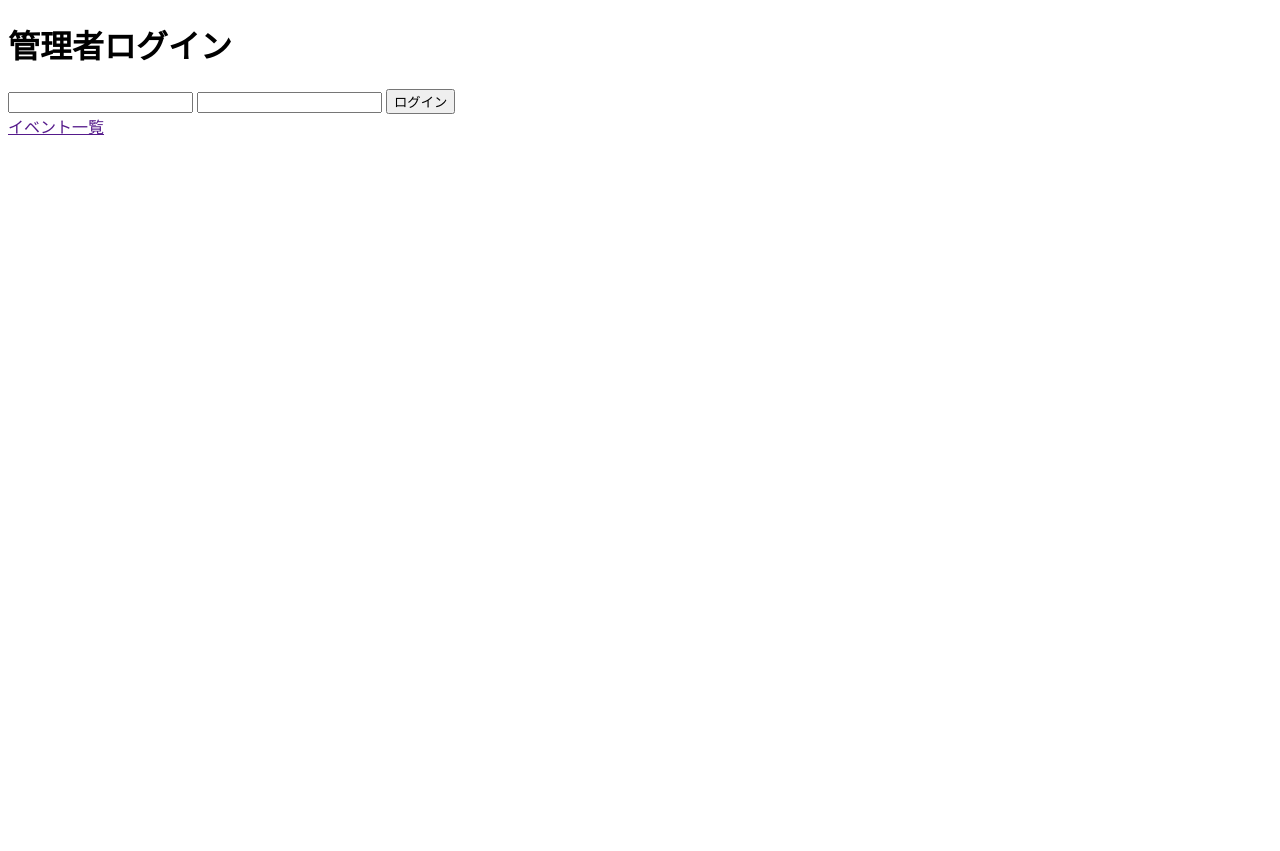
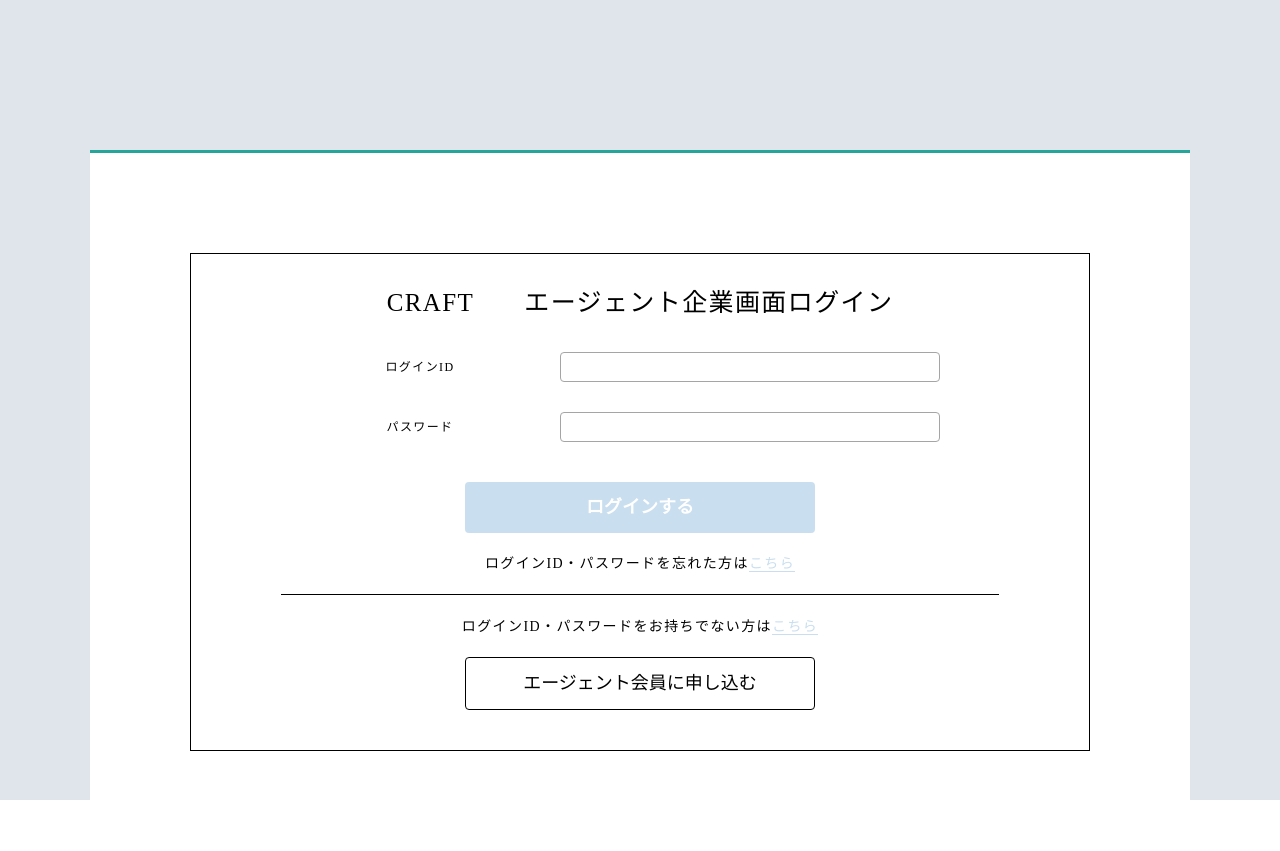
Before and after one commit to posse-ap/-teamdev-2022-posse1-team2C-, a PHP site: page /agent/login.php in a window 1280 px wide. Before the commit the page ends 135 px from the top, so only its background shows below. Run offline with PHP 8.4, Linux system fonts and the light colour scheme.

Commit message:
#22 loginPage作成

```diff
--- a/src/CRAFT/agent/login.php
+++ b/src/CRAFT/agent/login.php
@@ -30,17 +30,44 @@ if (!empty($_POST)) {
   <meta http-equiv="X-UA-Compatible" content="IE=edge">
   <meta name="viewport" content="width=device-width, initial-scale=1.0">
   <title>管理者ログイン</title>
+  <link rel="stylesheet" href="../../assets/css/reset.css">
+  <link rel="stylesheet" href="../../assets/css/agent_login.css">
 </head>
 
 <body>
-  <div>
-    <h1>管理者ログイン</h1>
-    <form action="/admin/login.php" method="POST">
-      <input type="email" name="email" required>
-      <input type="password" required name="password">
-      <input type="submit" value="ログイン">
-    </form>
-    <a href="">イベント一覧</a>
+  <div class="content">
+    <main class="main">
+      <!-- <h1>管理者ログイン</h1>
+      <form action="/admin/login.php" method="POST">
+        <input type="email" name="email" required>
+        <input type="password" required name="password">
+        <input type="submit" value="ログイン">
+      </form>
+      <a href="">イベント一覧</a> -->
+      <div class="login">
+        <div class="login__inner">
+          <h1 class="login__inner__title"><span>CRAFT</span>エージェント企業画面ログイン</h1>
+          <form action="/" method="" class="login__inner__form">
+            <dl class="login__inner__form__list">
+              <div class="login__inner__form__item">
+                <dt><label for="loginID">ログインID</label></dt>
+                <dd><input id="loginID" type="text" name="loginID"></dd>
+              </div>
+              <div class="login__inner__form__item">
+                <dt><label for="password">パスワード</label></dt>
+                <dd><input id="password" type="text" name="password"></dd>
+              </div>
+              <div class="login__inner__form__footer"></div>
+              <button class="login__inner__form__button" id="submit">ログインする</button>
+            </dl>
+          </form>
+          <p class="login__inner__text">ログインID・パスワードを忘れた方は<a href="#" class="login__inner__nav">こちら</a></p>
+          <hr class="login__inner__border"></hr>
+          <p class="login__inner__text">ログインID・パスワードをお持ちでない方は<a href="#" class="login__inner__nav">こちら</a></p>
+          <button class="login__inner__new">エージェント会員に申し込む</button>
+        </div>
+      </div>
+    </main>
   </div>
 </body>
 
--- /dev/null
+++ b/src/assets/css/agent_login.css
@@ -0,0 +1,188 @@
+body {
+  font-size: 14px;
+  line-height: 1.5;
+  letter-spacing: 0.1em;
+  box-sizing: border-box;
+}
+
+img {
+  height: auto;
+  max-width: 100%;
+}
+
+.content {
+  background-color: #e0e4eb;
+  padding-top: 150px;
+  min-height: 1000px;
+}
+.content .container {
+  width: calc(100% - 100px);
+  margin: 0 auto;
+  display: grid;
+  justify-items: center;
+  grid-template-columns: 3fr 1fr;
+  gap: 50px;
+}
+
+.main {
+  background-color: #ffffff;
+  border-top: 3px solid #26a69a;
+  text-align: center;
+  padding: 0 20px;
+  width: 100%;
+}
+.main__title {
+  font-size: 30px;
+  font-weight: bolder;
+  padding: 10px 0;
+  color: red;
+}
+.main__text {
+  display: block;
+  color: red;
+  padding: 10px 0;
+}
+
+.inner {
+  max-width: 1200px;
+  margin: 0 auto;
+}
+
+.title {
+  padding: 20px 0 20px 20px;
+  margin-bottom: 40px;
+  border-top: 3px solid #26a69a;
+  border-bottom: 3px solid #26a69a;
+  font-size: 20px;
+  font-weight: 700;
+  text-align: left;
+}
+
+.header {
+  z-index: 10;
+  width: 100%;
+  text-align: center;
+  position: fixed;
+  background-color: #26a69a;
+  margin: 0 auto;
+}
+.header__title {
+  text-align: center;
+  font-size: 30px;
+  color: #ffffff;
+  padding: 20px 0px;
+}
+.header__nav__list {
+  display: flex;
+  justify-content: space-between;
+  max-width: 1200px;
+}
+.header__nav__item {
+  color: #ffffff;
+  margin: 0 auto;
+  font-size: 15px;
+  padding: 15px 0;
+}
+@media screen and (max-width: 1000px) {
+  .header__nav__item {
+    font-size: 12px;
+  }
+}
+
+.content {
+  margin: 0 auto;
+  min-height: 0;
+  height: 100vh;
+}
+
+.main {
+  padding: 100px;
+  margin: 0 auto;
+  width: 1100px;
+  text-align: center;
+}
+
+.login__inner {
+  border: 1px solid black;
+  padding-bottom: 40px;
+}
+.login__inner__title {
+  font-size: 25px;
+  padding: 30px 0;
+}
+.login__inner__title span {
+  padding-right: 50px;
+}
+.login__inner__form {
+  width: 600px;
+  margin: 0 auto;
+}
+.login__inner__form__item {
+  display: flex;
+}
+.login__inner__form__item + .login__inner__form__item {
+  margin-top: 30px;
+}
+.login__inner__form__item dt {
+  flex: 0 0 160px;
+  font-size: 12px;
+  line-height: 30px;
+}
+.login__inner__form__item dd {
+  flex: 0 1 400px;
+  margin-left: 60px;
+  font-size: 11px;
+  display: flex;
+  justify-content: center;
+  align-items: center;
+}
+.login__inner__form__item label + label {
+  margin-left: 40px;
+}
+.login__inner__form__item input[type=text] {
+  font-size: 16px;
+  border: solid 1px #a5a5a5;
+  border-radius: 4px;
+  width: 100%;
+  height: 30px;
+  padding: 8px;
+  letter-spacing: 0.1em;
+  text-align: left;
+}
+.login__inner__form__footer {
+  text-align: center;
+  margin-top: 40px;
+}
+.login__inner__form__button {
+  font-size: 18px;
+  font-weight: bold;
+  background: rgba(26, 114, 182, 0.234);
+  border-radius: 4px;
+  min-width: 350px;
+  color: #ffffff;
+  padding: 12px;
+}
+.login__inner__text {
+  padding: 20px 0;
+}
+.login__inner__border {
+  border-top: 1px solid black;
+  width: 80%;
+  height: 1px;
+  margin: 0 auto;
+}
+.login__inner__nav {
+  color: rgba(26, 114, 182, 0.234);
+  border-bottom: 1px solid rgba(26, 114, 182, 0.234);
+}
+.login__inner__new {
+  font-size: 18px;
+  font-weight: bold;
+  border: 1px solid black;
+  border-radius: 4px;
+  min-width: 350px;
+  padding: 12px;
+  font-weight: lighter;
+}
+
+/*# sourceMappingURL=agent_login.css.map */
--- /dev/null
+++ b/src/assets/scss/agent_login.scss
@@ -0,0 +1,116 @@
+@use "./variables" as vb;
+@use "./style" as style;
+@use "./header_craft" as header;
+
+.content {
+  margin: 0 auto;
+  min-height: 0;
+  height: 100vh;
+}
+
+.main {
+  padding: 100px;
+  margin: 0 auto;
+  width: 1100px;
+  text-align: center;
+}
+
+.login__inner {
+  border: 1px solid black;
+  padding-bottom: 40px;
+
+  &__title {
+    font-size: 25px;
+    padding: 30px 0;
+
+    span{
+      padding-right: 50px;
+    }
+  }
+
+  &__form {
+    width: 600px;
+    margin: 0 auto;
+  }
+
+  &__form__item {
+    display: flex;
+  }
+
+  &__form__item {
+    & + & {
+      margin-top: 30px;
+    }
+
+    dt {
+      flex: 0 0 160px;
+      font-size: 12px;
+      line-height: 30px;
+    }
+
+    dd {
+      flex: 0 1 400px;
+      margin-left: 60px;
+      font-size: 11px;
+      display: flex;
+      justify-content: center;
+      align-items: center;
+    }
+
+    label + label {
+      margin-left: 40px;
+    }
+
+    input[type="text"] {
+      font-size: 16px;
+      border: solid 1px #a5a5a5;
+      border-radius: 4px;
+      width: 100%;
+      height: 30px;
+      padding: 8px;
+      letter-spacing: 0.1em;
+      text-align: left;
+    }
+  }
+
+  &__form__footer {
+    text-align: center;
+    margin-top: 40px;
+  }
+
+  &__form__button {
+    font-size: 18px;
+    font-weight: bold;
+    background: vb.$color_accent;
+    border-radius: 4px;
+    min-width: 350px;
+    color: vb.$color_white;
+    padding: 12px;
+  }
+
+  &__text{
+    padding: 20px 0;
+  }
+
+  &__border{
+    border-top: 1px solid black;
+    width: 80%;
+    height: 1px;
+    margin: 0 auto;
+  }
+
+  &__nav {
+    color: vb.$color_accent;
+    border-bottom: 1px solid vb.$color_accent;
+  }
+
+  &__new{
+    font-size: 18px;
+    font-weight: bold;
+    border: 1px solid black;
+    border-radius: 4px;
+    min-width: 350px;
+    padding: 12px;
+    font-weight: lighter;
+  }
+}
```
Also changed, not shown: src/CRAFT/agent/capsule/header.php (added, +12 -0 lines), src/assets/css/agent_login.min.css (added, +3 -0 lines), 2 other files.
